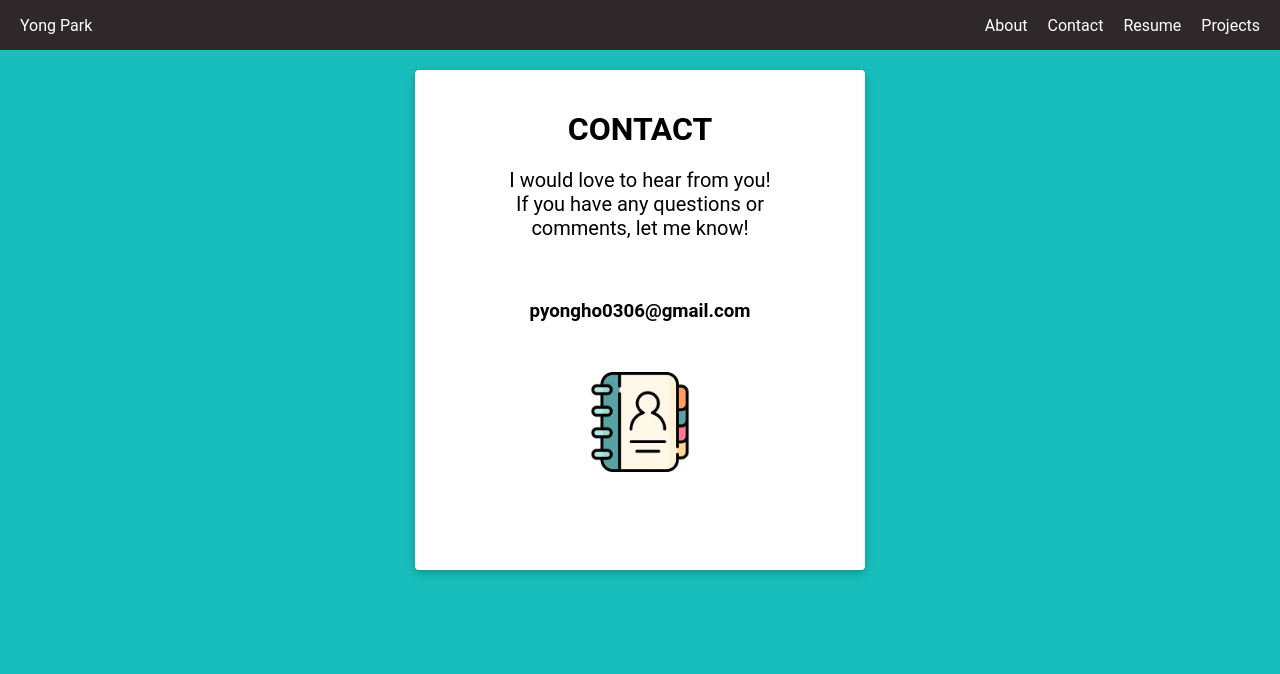
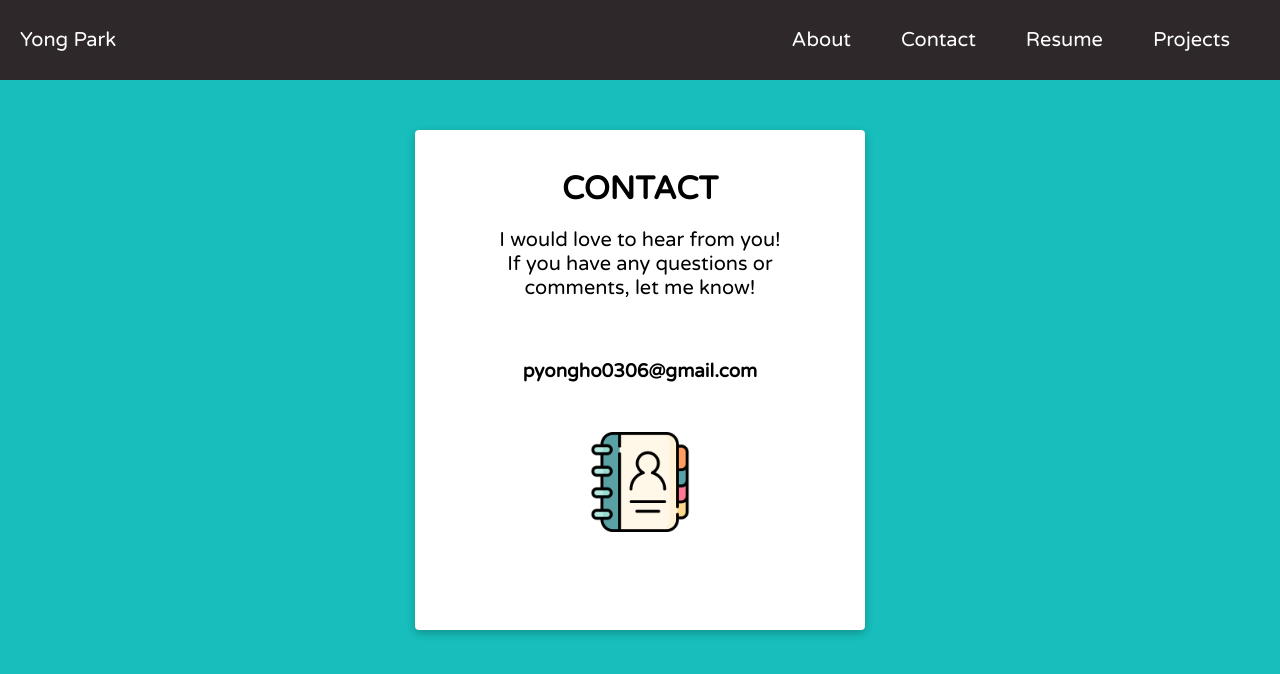
Before and after one commit to pyongho1/portfolio-react, a React (Create React App) app: page /contact in a window 1280 px wide. Shown: the top 674 px of the page. Built offline with nearby package versions, Linux system fonts and the light colour scheme.

Commit message:
Implement font

```diff
--- a/src/App.css
+++ b/src/App.css
@@ -1,5 +1,8 @@
+@import url("https://fonts.googleapis.com/css2?family=Varela+Round&display=swap");
+
 * {
   margin: 0;
+  font-family: "Varela Round", sans-serif;
 }
 
 .overallContainer {
--- a/src/components/NavBar/NavBar.css
+++ b/src/components/NavBar/NavBar.css
@@ -3,7 +3,8 @@
   justify-content: space-between;
   align-items: center;
   background-color: #2e282a;
-  height: 50px;
+  height: 80px;
+  font-size: 20px;
 }
 
 li {
@@ -14,7 +15,7 @@
 .menuList {
   color: white;
   text-decoration: none;
-  padding-right: 20px;
+  padding-right: 50px;
 }
 
 .menuList:hover {
--- a/src/pages/Contact/Contact.css
+++ b/src/pages/Contact/Contact.css
@@ -10,7 +10,7 @@
   display: flex;
   flex-direction: column;
   align-items: center;
-  margin-top: 20px;
+  margin-top: 50px;
   border-radius: 4px;
   padding-top: 40px;
   background-color: white;
```
